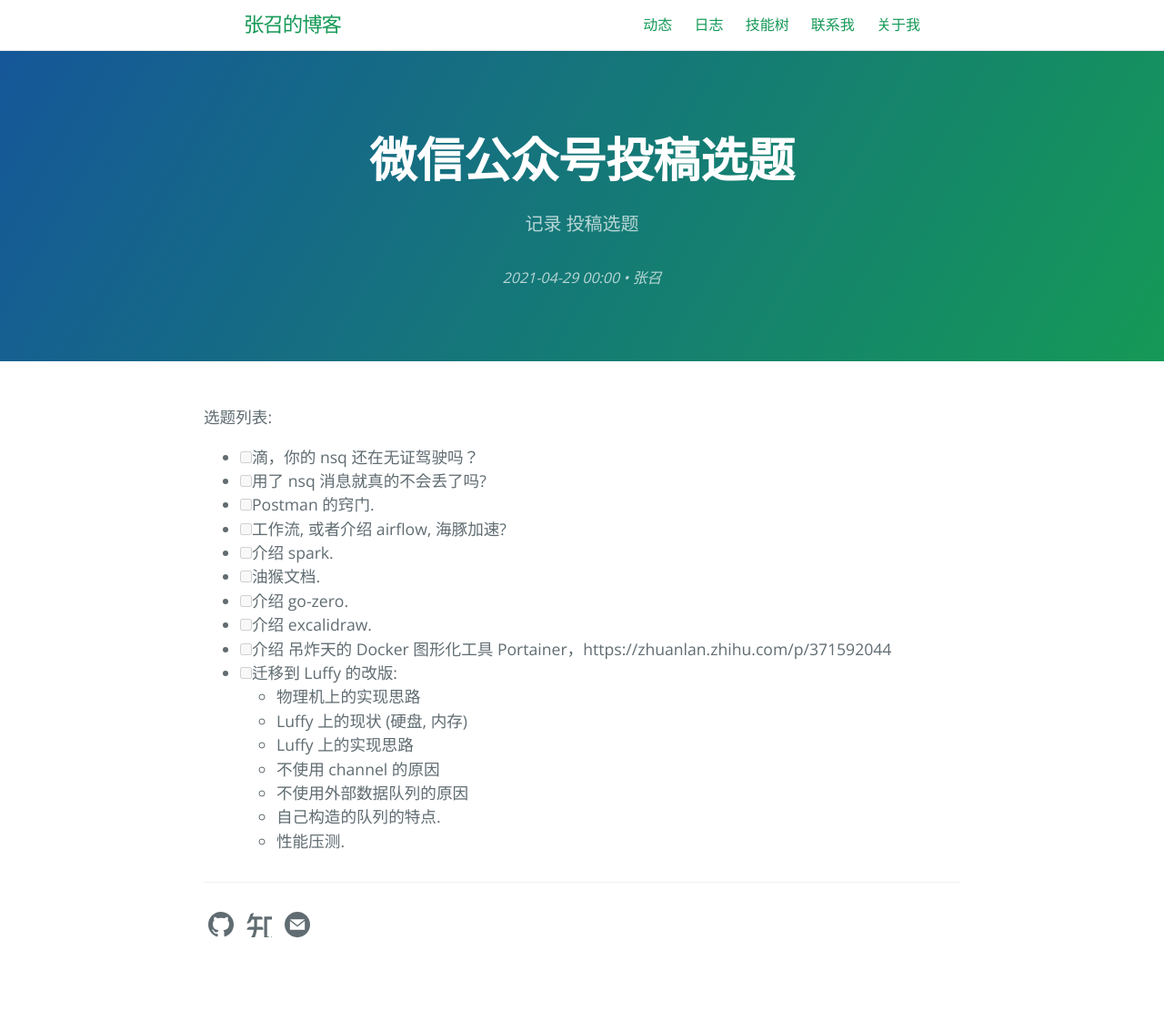
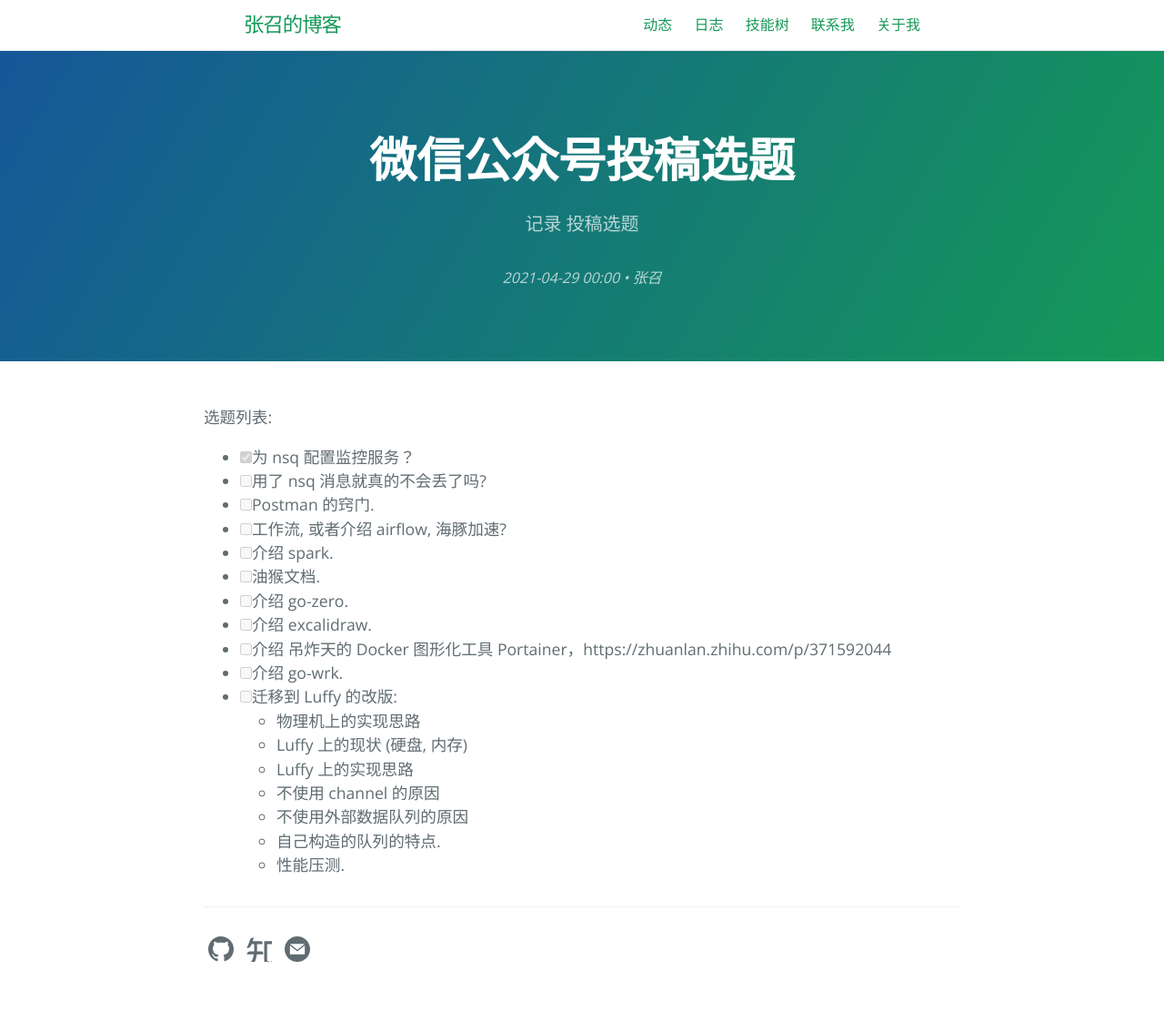
Before and after one commit to kougazhang/oom, a Jekyll site: the page built from _posts/2021-04-29-topic.md, in a window 1280 px wide. Shown: the whole page at 91% size. Built offline with Jekyll 4.4.1, drawn with Linux system fonts in a browser that asks for light colours; before the commit the page ends 1084 px from its top, so only the background shows below that.

```diff
--- a/_posts/2021-04-29-topic.md
+++ b/_posts/2021-04-29-topic.md
@@ -10,7 +10,7 @@ tags: nsq
 ---
 
 选题列表:
-- [ ] 滴，你的 nsq 还在无证驾驶吗？
+- [x] 为 nsq 配置监控服务？
 - [ ] 用了 nsq 消息就真的不会丢了吗?
 - [ ] Postman 的窍门.
 - [ ] 工作流, 或者介绍 airflow, 海豚加速?
@@ -19,6 +19,7 @@ tags: nsq
 - [ ] 介绍 go-zero.
 - [ ] 介绍 excalidraw.
 - [ ] 介绍 吊炸天的 Docker 图形化工具 Portainer，https://zhuanlan.zhihu.com/p/371592044
+- [ ] 介绍 go-wrk.
 - [ ] 迁移到 Luffy 的改版:
     + 物理机上的实现思路
     + Luffy 上的现状 (硬盘, 内存)
```
Also changed, not shown: logBook.md (+2 -1 lines).
